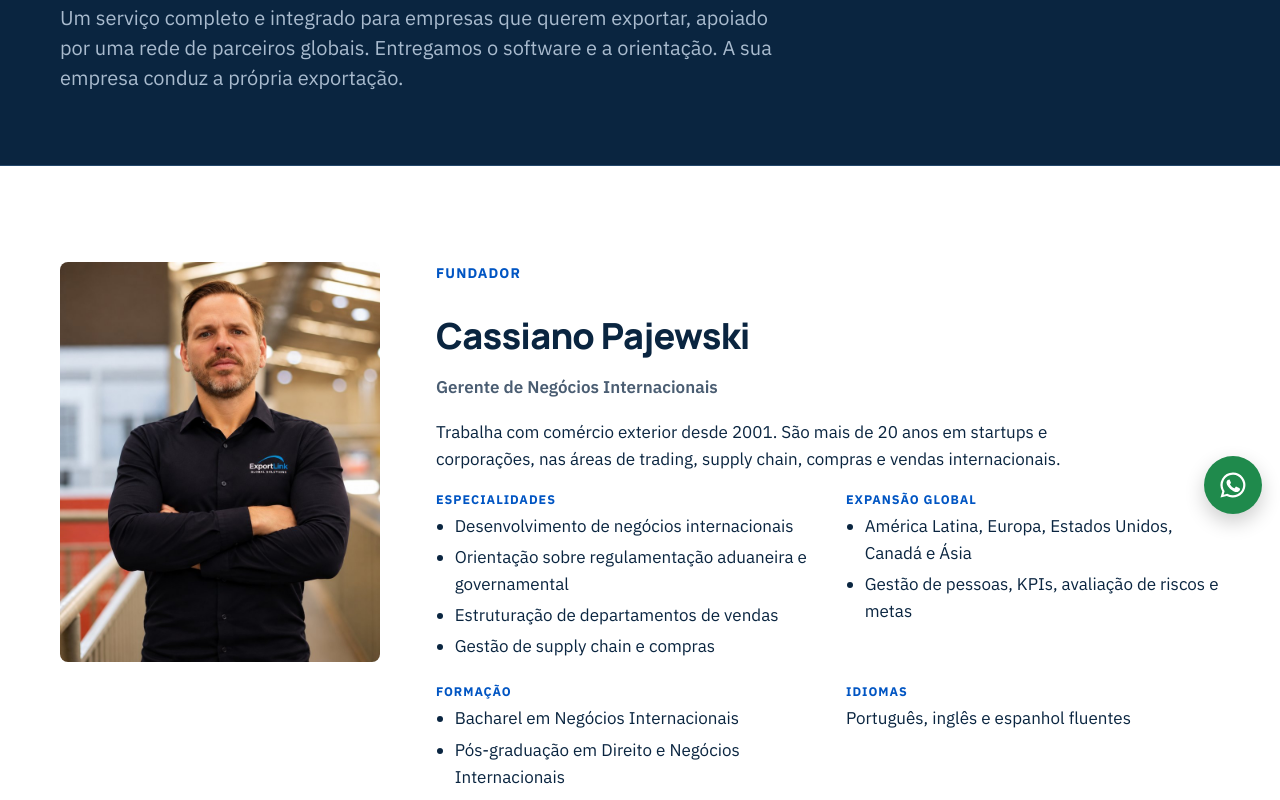
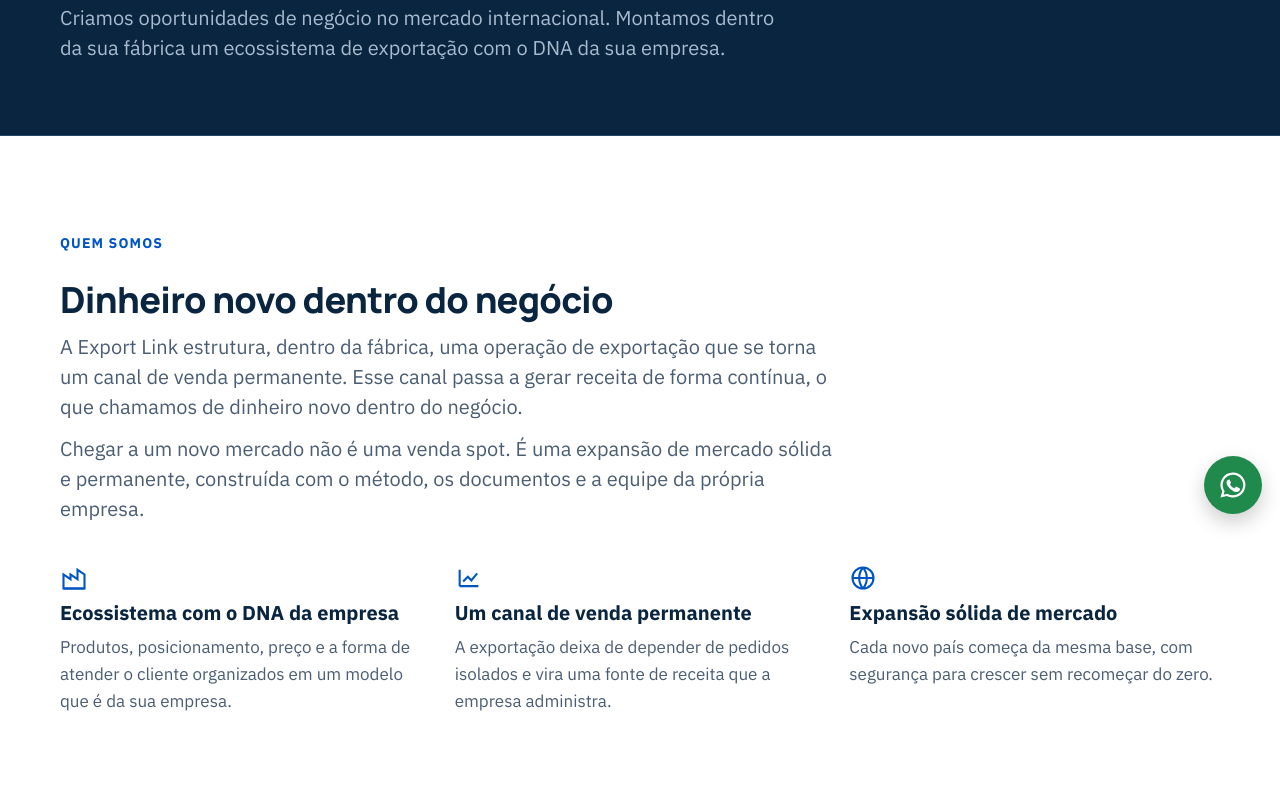
Before and after one commit to cassianopajewski77/exportlink-site, a plain HTML site: page site/sobre/index.html in a window 1280 px wide. Shown: the part 268-1068 px from the top of the page. Drawn offline with Linux system fonts and the light colour scheme.

Commit message:
Sobre nós: texto sobre a Export Link e fundador no fim da página
Co-Authored-By: Claude Opus 5.5 <noreply@anthropic.com>
Claude-Session: https://claude.ai/code/session_01YbXCMYwTwwXNqqHHjZGFSx

```diff
--- a/site/css/style.css
+++ b/site/css/style.css
@@ -669,3 +669,4 @@ main section[id] { scroll-margin-top: 136px; }
 /* Imagem do ecossistema de exportação (página Serviços) */
 .eco-figure { margin: 8px 0 0; }
 .eco-figure img { display: block; width: 100%; height: auto; border-radius: 12px; box-shadow: 0 24px 48px -16px rgba(0,0,0,.45); }
+.about-head { max-width: 820px; }
--- a/site/sobre/index.html
+++ b/site/sobre/index.html
@@ -95,11 +95,51 @@
     <div class="wrap">
       <p class="eyebrow">Sobre</p>
       <h1 id="so-title">A Export Link</h1>
-      <p class="lead">Um serviço completo e integrado para empresas que querem exportar, apoiado por uma rede de parceiros globais. Entregamos o software e a orientação. A sua empresa conduz a própria exportação.</p>
+      <p class="lead">Criamos oportunidades de negócio no mercado internacional. Montamos dentro da sua fábrica um ecossistema de exportação com o DNA da sua empresa.</p>
     </div>
   </section>
 
-  <section class="band" aria-labelledby="fund-title">
+  <section class="band" aria-labelledby="quem-title">
+    <div class="wrap">
+      <div class="section-head about-head">
+        <p class="eyebrow">Quem somos</p>
+        <h2 id="quem-title">Dinheiro novo dentro do negócio</h2>
+        <p class="lead">A Export Link estrutura, dentro da fábrica, uma operação de exportação que se torna um canal de venda permanente. Esse canal passa a gerar receita de forma contínua, o que chamamos de dinheiro novo dentro do negócio.</p>
+        <p class="lead">Chegar a um novo mercado não é uma venda spot. É uma expansão de mercado sólida e permanente, construída com o método, os documentos e a equipe da própria empresa.</p>
+      </div>
+      <div class="highlights">
+        <article>
+          <svg viewBox="0 0 24 24" fill="none" stroke="currentColor" stroke-width="1.8" aria-hidden="true"><path d="M3 21V9l6 4V9l6 4V5l6 4v12z"/><path d="M3 21h18"/></svg>
+          <h3>Ecossistema com o DNA da empresa</h3>
+          <p>Produtos, posicionamento, preço e a forma de atender o cliente organizados em um modelo que é da sua empresa.</p>
+        </article>
+        <article>
+          <svg viewBox="0 0 24 24" fill="none" stroke="currentColor" stroke-width="1.8" aria-hidden="true"><path d="M4 19V5M4 19h16"/><path d="M7 15l4-4 3 3 5-6"/></svg>
+          <h3>Um canal de venda permanente</h3>
+          <p>A exportação deixa de depender de pedidos isolados e vira uma fonte de receita que a empresa administra.</p>
+        </article>
+        <article>
+          <svg viewBox="0 0 24 24" fill="none" stroke="currentColor" stroke-width="1.8" aria-hidden="true"><circle cx="12" cy="12" r="9"/><path d="M3 12h18M12 3a14 14 0 0 1 0 18M12 3a14 14 0 0 0 0 18"/></svg>
+          <h3>Expansão sólida de mercado</h3>
+          <p>Cada novo país começa da mesma base, com segurança para crescer sem recomeçar do zero.</p>
+        </article>
+      </div>
+    </div>
+  </section>
+
+  <section class="band band--navy" aria-labelledby="so-pos-title">
+    <div class="wrap">
+      <div class="section-head" style="margin-bottom:0">
+        <h2 id="so-pos-title">Ferramentas e orientação, não intermediação</h2>
+        <p>A Export Link não é representante comercial, não é despachante aduaneiro e não é empresa de logística. Nosso trabalho é dar à sua empresa o método, os documentos e o preço certos para que ela mesma exporte.</p>
+        <div class="btn-row" style="margin-top:12px">
+          <a class="btn btn--ghost" href="../contato/index.html">Falar com a Export Link</a>
+        </div>
+      </div>
+    </div>
+  </section>
+
+  <section class="band band--paper" aria-labelledby="fund-title">
     <div class="wrap founder">
       <img src="../img/cassiano-exportlink.jpg" alt="Cassiano Pajewski, fundador da Export Link" width="800" height="1000">
       <div class="founder__text">
@@ -137,18 +177,6 @@
             <dd>Português, inglês e espanhol fluentes</dd>
           </div>
         </dl>
-      </div>
-    </div>
-  </section>
-
-  <section class="band band--navy" aria-labelledby="so-pos-title">
-    <div class="wrap">
-      <div class="section-head" style="margin-bottom:0">
-        <h2 id="so-pos-title">Ferramentas e orientação, não intermediação</h2>
-        <p>A Export Link não é representante comercial, não é despachante aduaneiro e não é empresa de logística. Nosso trabalho é dar à sua empresa o método, os documentos e o preço certos para que ela mesma exporte.</p>
-        <div class="btn-row" style="margin-top:12px">
-          <a class="btn btn--ghost" href="../contato/index.html">Falar com a Export Link</a>
-        </div>
       </div>
     </div>
   </section>
```
Also changed, not shown: site/en/sobre/index.html (+42 -14 lines), site/es/sobre/index.html (+42 -14 lines).
